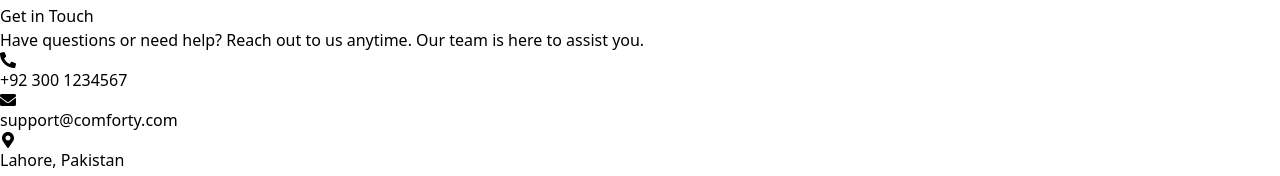
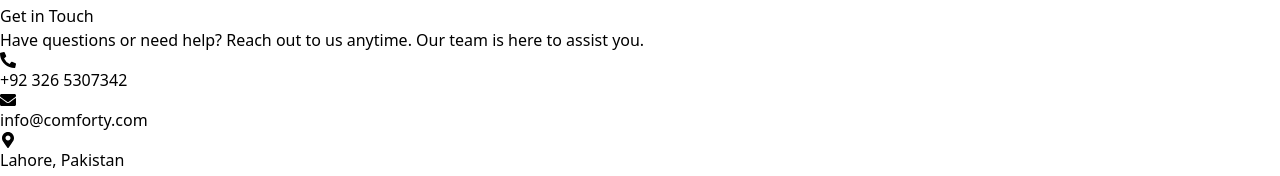
Before and after one commit to Qasimraza110/Comforty_react.js, a React (Vite) app: page /contact in a window 1280 px wide. Shown: the part 452-628 px from the top of the page. Built offline with nearby package versions, Linux system fonts and the light colour scheme; no server answers.

Commit message:
Update Contact.jsx

```diff
--- a/src/pages/Contact.jsx
+++ b/src/pages/Contact.jsx
@@ -14,7 +14,7 @@
   const onSubmit = (data) => {
     setSuccess(`✅ Thank you, ${data.name}! We received your message.`);
     reset();
-    setTimeout(() => setSuccess(""), 4000); // 4s baad message gayab
+    setTimeout(() => setSuccess(""), 3000);
   };
 
   return (
@@ -32,11 +32,11 @@
           <div className="space-y-5">
             <div className="flex items-center space-x-4">
               <FaPhoneAlt className="text-teal-600 text-xl" />
-              <span className="text-gray-700">+92 300 1234567</span>
+              <span className="text-gray-700">+92 326 5307342</span>
             </div>
             <div className="flex items-center space-x-4">
               <FaEnvelope className="text-teal-600 text-xl" />
-              <span className="text-gray-700">support@comforty.com</span>
+              <span className="text-gray-700">info@comforty.com</span>
             </div>
             <div className="flex items-center space-x-4">
               <FaMapMarkerAlt className="text-teal-600 text-xl" />
```
